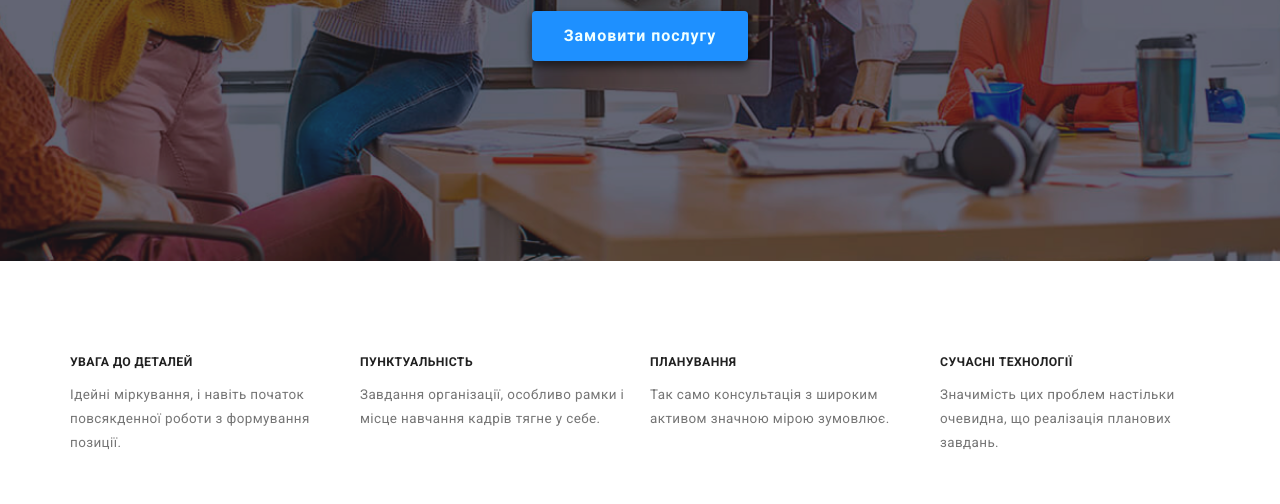
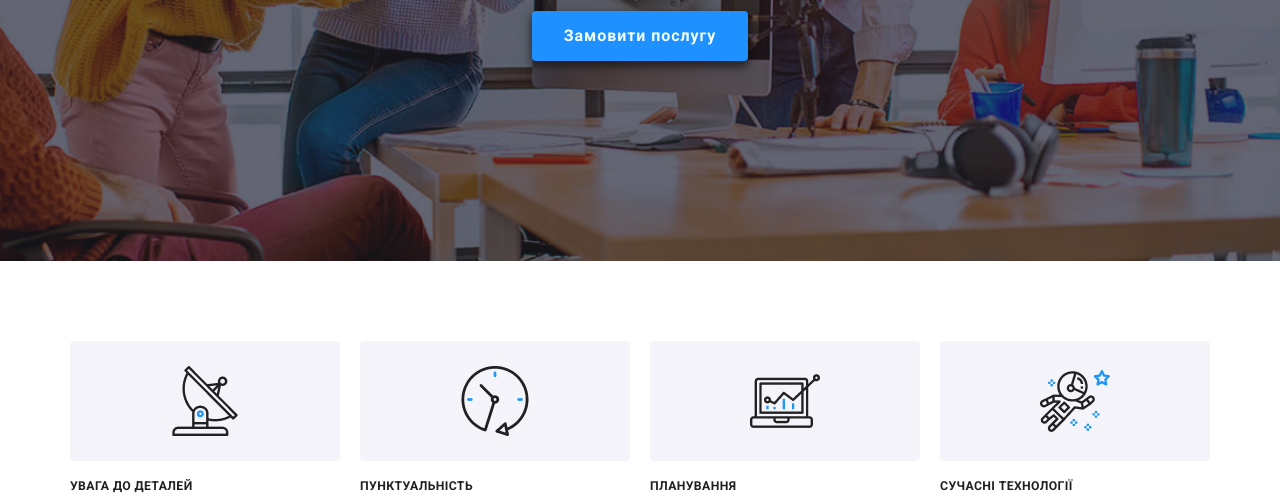
Before and after one commit to Soniash22/WEBSTUDIO, a plain HTML site: page index.html in a window 1280 px wide. Shown: the part 441-945 px from the top of the page. Drawn offline with Linux system fonts and the light colour scheme.

Commit message:
addphotos

```diff
--- a/index.html
+++ b/index.html
@@ -58,24 +58,36 @@
         <div class="container">
           <ul class="about1">
             <li class="blockabt">
+              <div class="blockimg">
+                <img src="./Group 1.png" alt="antenna">
+              </div>
               <h3>УВАГА ДО ДЕТАЛЕЙ</h3>
               <p>Ідейні міркування, і навіть початок повсякденної роботи з формування позиції.
               </p>
             </li>
 
             <li class="blockabt">
+              <div class="blockimg">
+                <img src="./Group 2.png" alt="clock">
+              </div>
               <h3>ПУНКТУАЛЬНІСТЬ</h3>
               <p>Завдання організації, особливо рамки і місце навчання кадрів тягне у себе.
               </p>
             </li>
 
             <li class="blockabt">
-              <h3>ПЛАНУВАННЯ</h3>
+             <div class="blockimg">
+              <img src="./Group 3.png" alt="diagram">
+             </div>
+             <h3>ПЛАНУВАННЯ</h3>
               <p>Так само консультація з широким активом значною мірою зумовлює.
               </p>
             </li>
 
             <li class="blockabt">
+              <div class="blockimg">
+                <img src="./Group 4.png" alt="astronaut">
+              </div>
               <h3>СУЧАСНІ ТЕХНОЛОГІЇ</h3>
               <p>Значимість цих проблем настільки очевидна, що реалізація планових завдань.
               </p>
--- a/style.css
+++ b/style.css
@@ -162,6 +162,7 @@ a {
 .blockabt {
   width: 270px;
 
+
 }
 .blockabt h3 {
   font-family: 'Roboto';
@@ -188,7 +189,7 @@ color: #212121;
 }
 
 .work_title {
-
+  margin: 0;
   font-family: 'Roboto';
 font-style: normal;
 font-weight: 700;
@@ -396,3 +397,10 @@ margin-bottom: 90px;
 .frame:hover {
   transform: scale(1,1.05);
 }
+.blockimg {
+  object-fit: cover;
+}
+.blockimg>img {
+  width: 100%;
+  height: 100%;
+}
```
Also changed, not shown: Group 1.png (added), Group 2.png (added), Group 3.png (added), Group 4.png (added).
